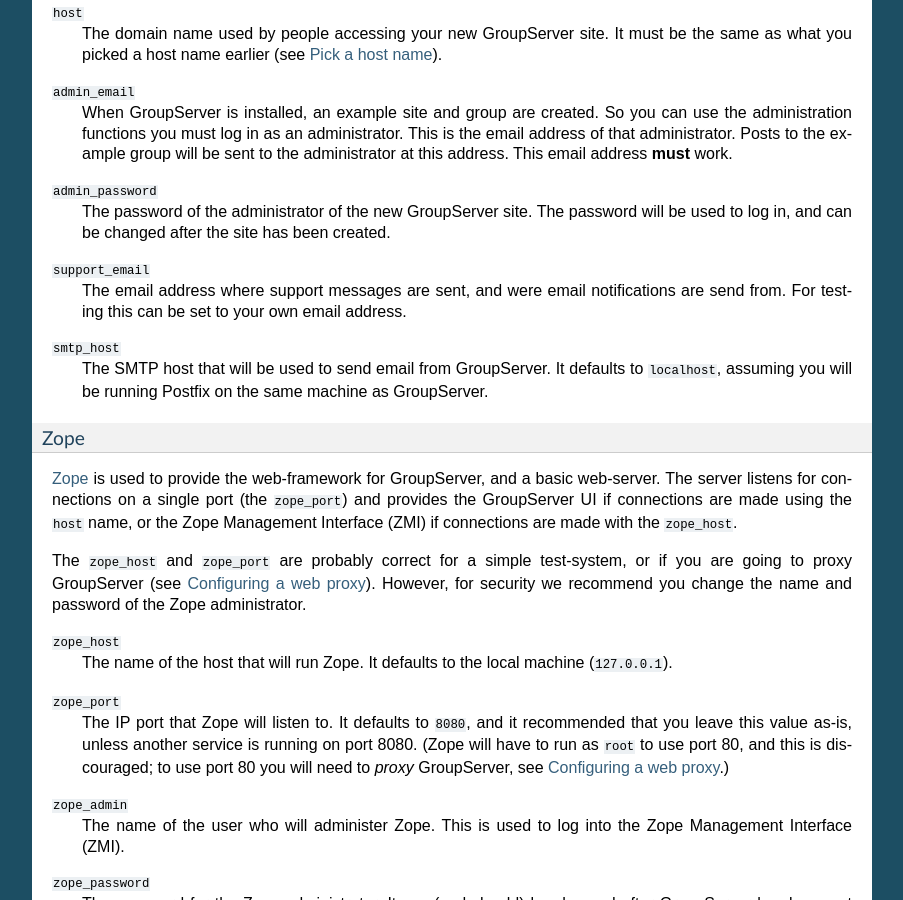
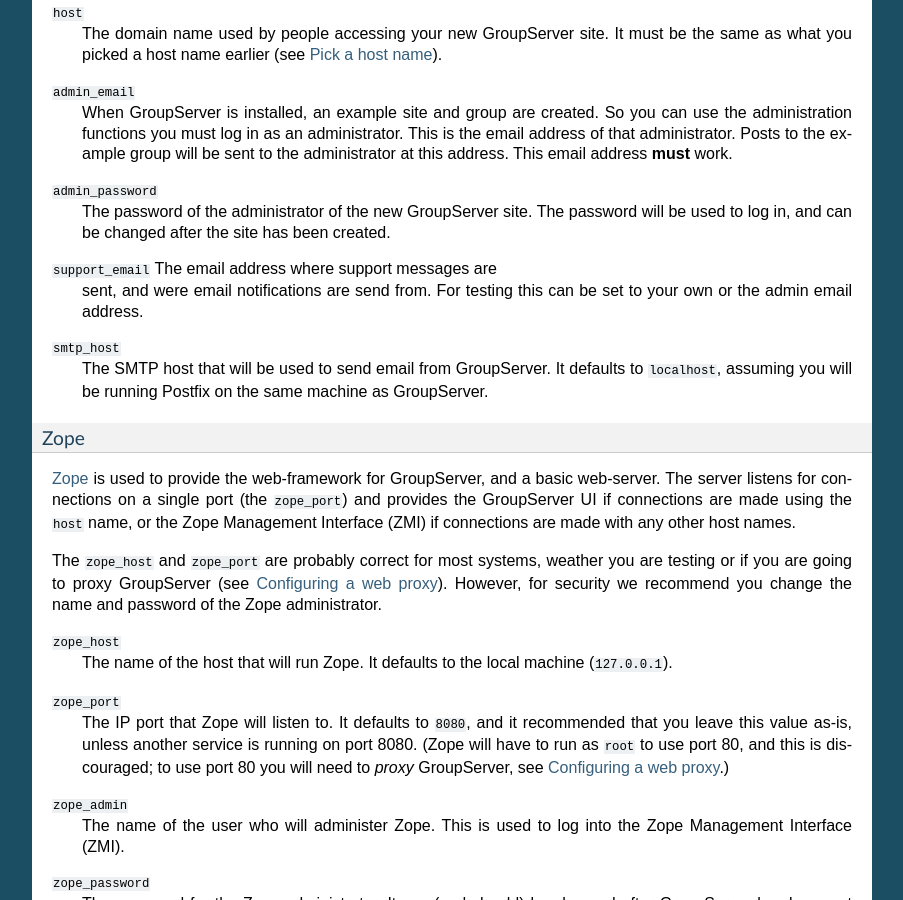
Before and after one commit to groupserver/buildout, a Sphinx documentation site: the page built from docs/groupserver-install.rst, in a window 1280 px wide and 900 px high, scrolled down 3318 px. Shown: the whole window, without its empty margins (198-1101 px from the left). Built offline with Sphinx 7.4.7, drawn with Linux system fonts in a browser that asks for light colours; some of the changed text lies outside the part shown.

Commit message:
Updating the install docs

```diff
--- a/docs/groupserver-install.rst
+++ b/docs/groupserver-install.rst
@@ -199,10 +199,9 @@
   password will be used to log in, and can be changed after the site has
   been created.
 
-``support_email``
-  The email address where support messages are sent, and were email
-  notifications are send from. For testing this can be set to your own
-  email address.
+``support_email`` The email address where support messages are
+  sent, and were email notifications are send from. For testing
+  this can be set to your own or the admin email address.
 
 ``smtp_host``
   The SMTP host that will be used to send email from
@@ -216,13 +215,14 @@
 basic web-server. The server listens for connections on a single
 port (the ``zope_port``) and provides the GroupServer UI if
 connections are made using the ``host`` name, or the Zope
-Management Interface (ZMI) if connections are made with the
-``zope_host``.
+Management Interface (ZMI) if connections are made with any other
+host names.
 
-The ``zope_host`` and ``zope_port`` are probably correct for a
-simple test-system, or if you are going to proxy GroupServer (see
-:doc:`proxy-configure`). However, for security we recommend you
-change the name and password of the Zope administrator.
+The ``zope_host`` and ``zope_port`` are probably correct for most
+systems, weather you are testing or if you are going to proxy
+GroupServer (see :doc:`proxy-configure`). However, for security
+we recommend you change the name and password of the Zope
+administrator.
 
 ``zope_host``
   The name of the host that will run Zope. It defaults to the
```
Also changed, not shown: other parts of docs/groupserver-install.rst (+11 -8 lines).
